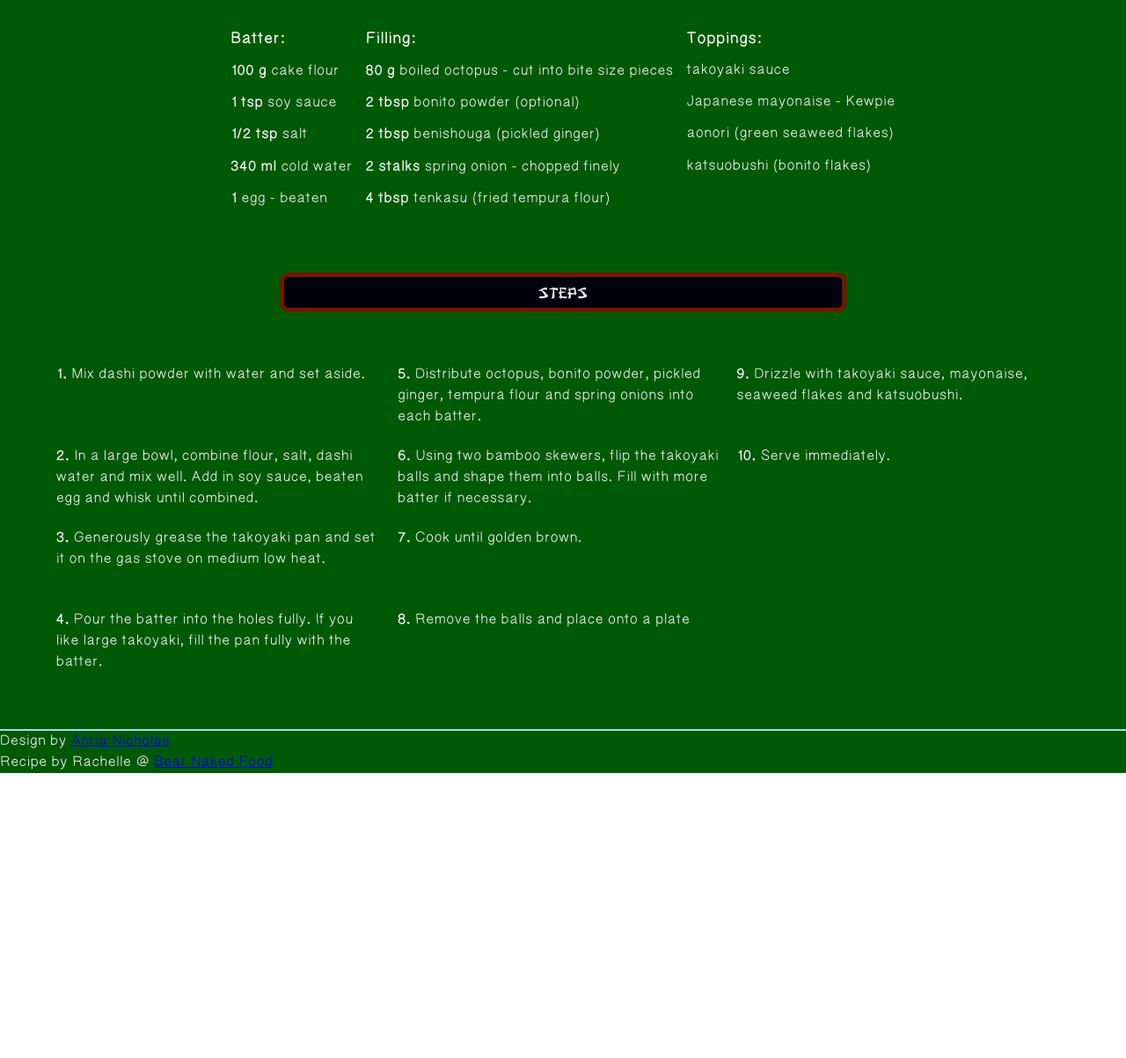
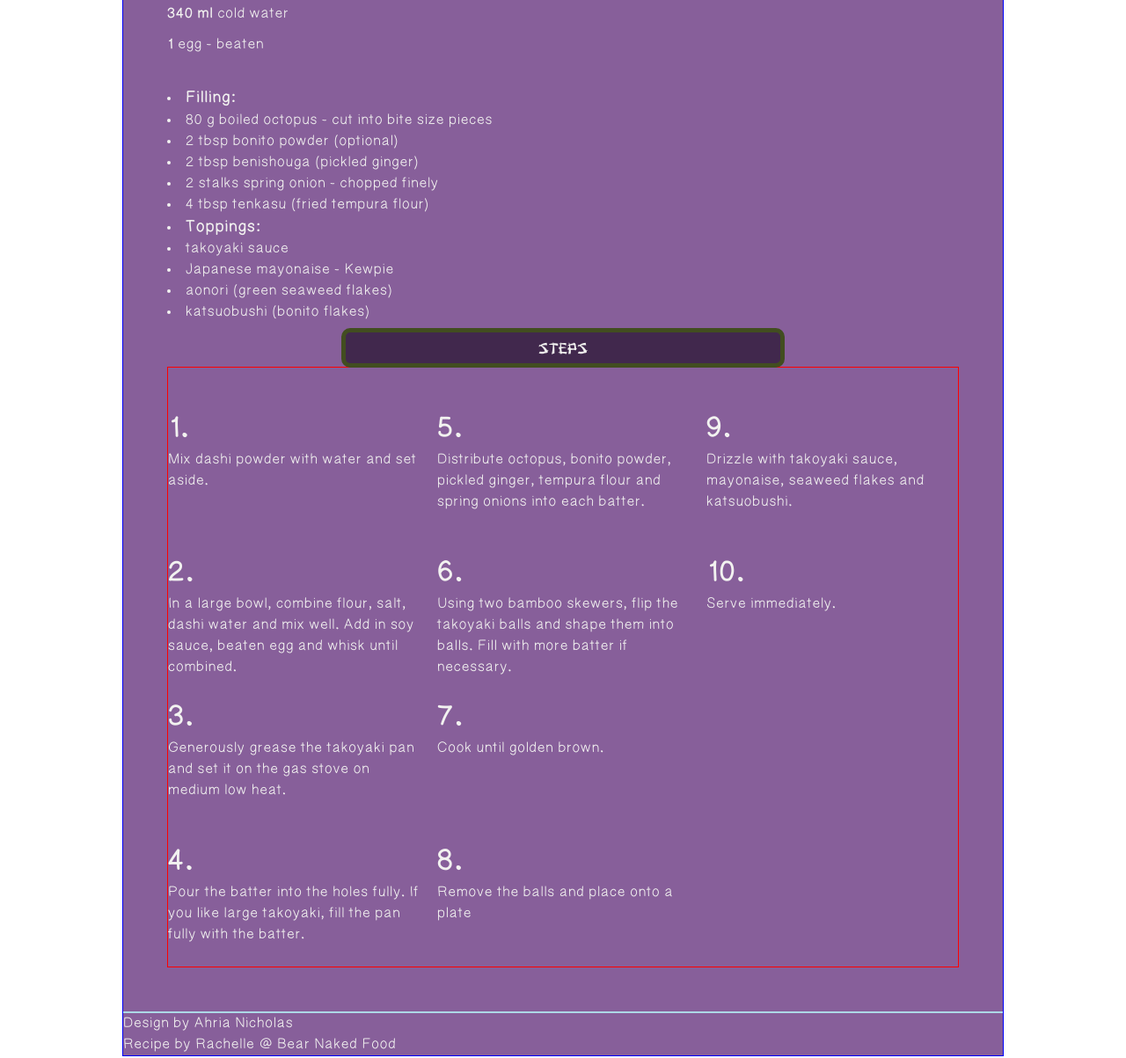
Before and after one commit to Starryahri/DTC355Spring2020, a plain HTML site: page recipe/index.html in a window 1280 px wide. Shown: the part 1060-2263 px from the top of the page at 88% size. Before the commit the page ends 1939 px from the top, so only its background shows below. Drawn offline with Linux system fonts and the light colour scheme.

Commit message:
wluers advice and critques

```diff
--- a/recipe/index.html
+++ b/recipe/index.html
@@ -10,7 +10,7 @@
 
 
 <body>
-	<div id="grid">
+	<div id="wrapper">
 		<header>
 			<h1>TAKOYAKI</h1>
 			<img src="./img/takoyaki.jpg" alt="close up of a boat of takoyaki">
@@ -28,13 +28,22 @@
 
 		<div id="ingredients"> <!--Container for the ingredients-->
 			<h2>Ingredients</h2>
+
+			<div class="container">
+				<div id="box1">
+					<h3>Batter:</h3>
 					<ul>
-				<li><span id="batter">Batter:</span></li>
+
 						<li><span>100 g</span> cake flour</li>
 						<li><span>1 tsp</span> soy sauce</li>
 						<li><span>1/2 tsp</span> salt</li>
 						<li><span>340 ml</span> cold water</li>
 						<li><span>1</span> egg - beaten</li>
+					</ul>
+				</div>
+
+
+
 				<li><span id="filling">Filling:</span></li>
 				<li><span>80 g</span> boiled octopus - cut into bite size pieces</li>
 				<li><span>2 tbsp</span> bonito powder (optional)</li>
@@ -47,6 +56,10 @@
 				<li>aonori (green seaweed flakes)</li>
 				<li>katsuobushi (bonito flakes)</li>
 			</ul>
+
+
+
+		    </div>
 		</div>
 
 		<div id="steps"> <!--Container for the steps-->
--- a/recipe/style.css
+++ b/recipe/style.css
@@ -67,11 +67,29 @@ html {
 	color: #F2F2F0;
 }
 
-#grid{
-	display: grid;
-	grid-template-columns: 1fr;
+a {
+	text-align: center;
+}
+
+a:link {
+	color: #F2F2F0;
+	text-decoration: none;
+}
+
+a:visited {
+	color: #F2F2F0;
+}
+
+a:hover {
+	color: #FF00FF;
+}
+
+#wrapper  {
 	width: auto;
-	background-color: #005905;
+	max-width: 1000px;
+	margin: 5% auto;
+	background-color: #875F9A;
+	border: 1px solid blue;
 }
 
 header img {
@@ -95,11 +113,11 @@ header p {
 h1, h2 {
 	font-family: nightintokyo_bold, Arial, sans-serif;
 	font-size: 3.2rem;
-	border: 5px solid #731702;
+	border: 5px solid #424D20;
 	border-radius: 10px;
 	margin: 5% auto;
 	padding-top: 5px;
-	background-color: #02000D;
+	background-color: #41284D;
 
 }
 
@@ -111,7 +129,10 @@ h2 {
 
 #data {
 	margin: 5% auto;
-	//margin-top: 5%;
+}
+
+#steps {
+	border: 1px solid red;
 }
 
 #ingredients h2, #steps h2 {
@@ -129,6 +150,11 @@ h2 {
 
 footer {
 	border-top: 2px solid lightblue;
+}
+
+#steps span {
+	display: block;
+	font-size: 2em;
 }
 
 /* tablets */
@@ -157,8 +183,7 @@ footer {
 
 	#steps ul {
 		display: grid;
-		grid-template-rows: 1fr 1fr 1fr 1fr 1fr;
-		grid-auto-flow: column;
+		grid-template-columns: 1fr 1fr 1fr;
 		grid-gap: 20px;
 	}
 }
```
Lines whose indentation alone changed are shown as unchanged.
